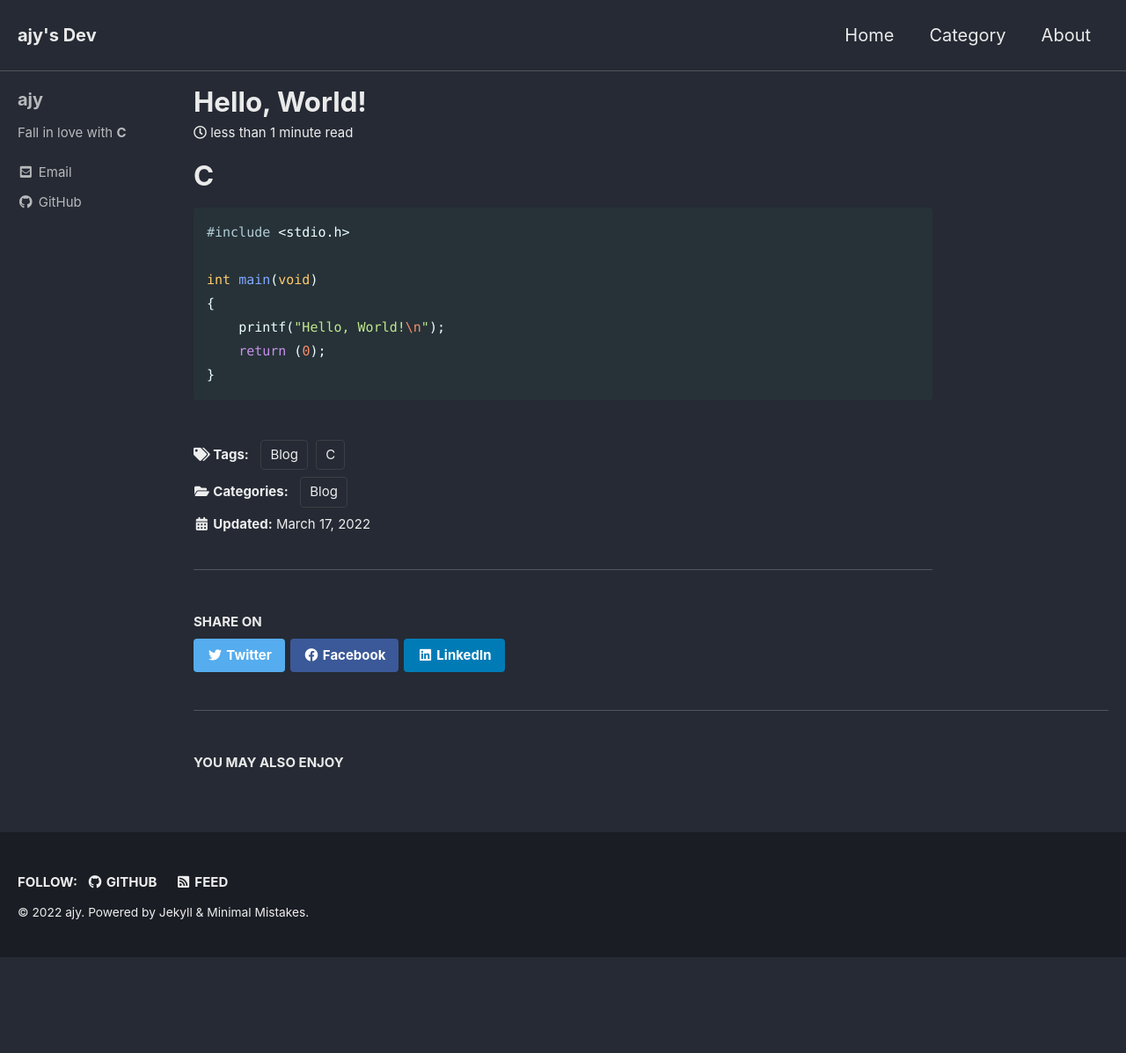
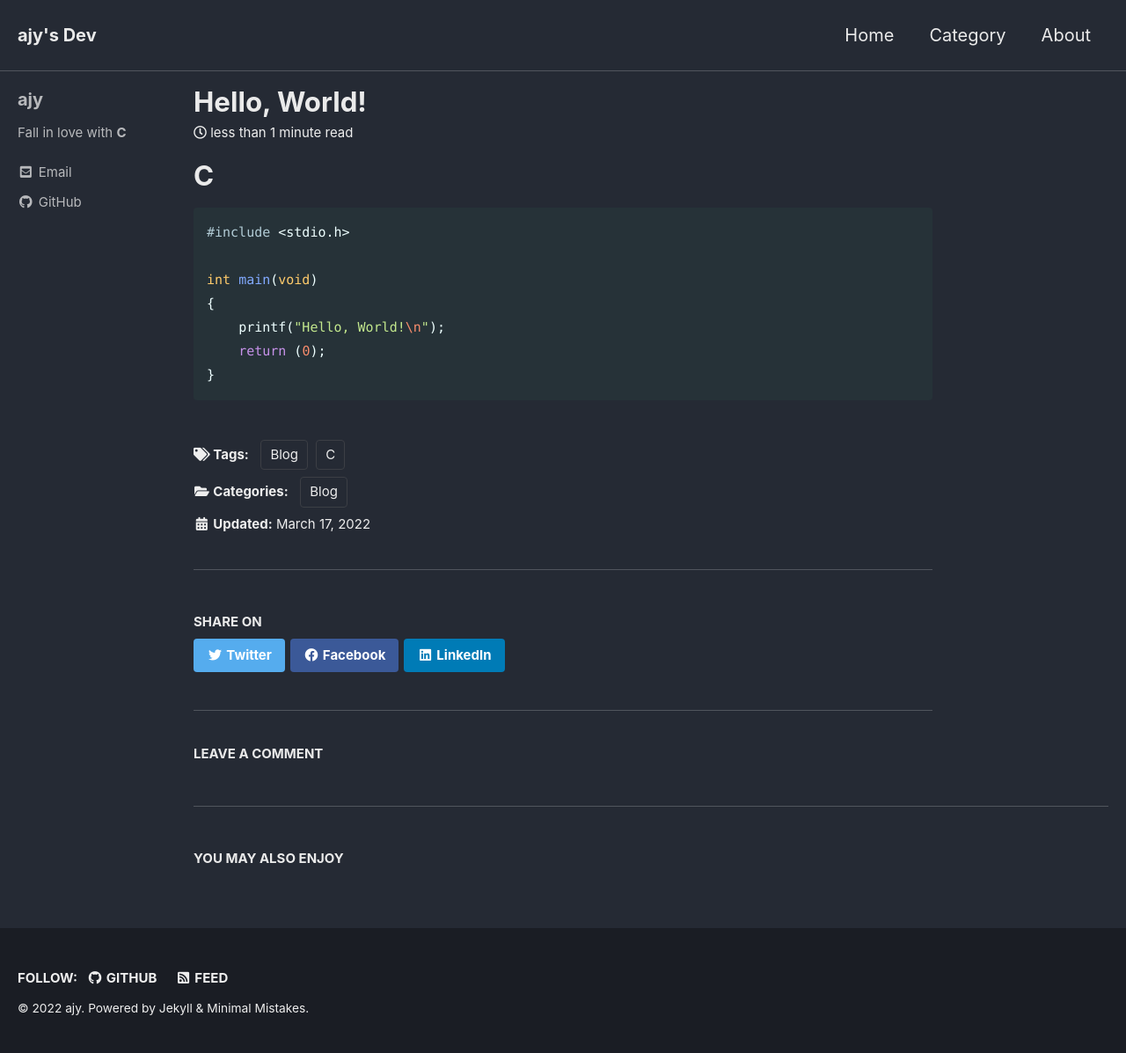
Before and after one commit to ajy-dev/ajy-dev.github.io, a Jekyll site: the page built from _posts/2022-03-17-First-Post.md, in a window 1280 px wide. Shown: the whole page at 88% size. Built offline with Jekyll 4.4.1, drawn with Linux system fonts in a browser that asks for light colours; cached includes are drawn as plain includes; comment, search, counter and statistics services are not loaded; before the commit the page ends 1088 px from its top, so only the background shows below that.

Commit message:
Add utterances comments

```diff
--- a/_config.yml
+++ b/_config.yml
@@ -23,7 +23,7 @@ name                     : "ajy"
 description              : "The Dev Blog"
 url                      : "https://ajy-dev.github.io" # the base hostname & protocol for your site e.g. "https://mmistakes.github.io"
 baseurl                  : # the subpath of your site, e.g. "/blog"
-repository               : "ajy-dev/ajy-dev.github.io" # GitHub username/repo-name e.g. "mmistakes/minimal-mistakes"
+repository               : "ajy-dev/github-page-comments" # GitHub username/repo-name e.g. "mmistakes/minimal-mistakes"
 teaser                   : # path of fallback teaser image, e.g. "/assets/images/500x300.png"
 logo                     : # path of logo image to display in the masthead, e.g. "/assets/images/88x88.png"
 masthead_title           : # overrides the website title displayed in the masthead, use " " for no title
@@ -31,7 +31,7 @@ future                   : true
 # breadcrumbs            : false # true, false (default)
 words_per_minute         : 200
 comments:
-  provider               : # false (default), "disqus", "discourse", "facebook", "staticman", "staticman_v2", "utterances", "giscus", "custom"
+  provider               : "utterances" # false (default), "disqus", "discourse", "facebook", "staticman", "staticman_v2", "utterances", "giscus", "custom"
   disqus:
     shortname            : # https://help.disqus.com/customer/portal/articles/466208-what-s-a-shortname-
   discourse:
@@ -42,8 +42,8 @@ comments:
     num_posts            : # 5 (default)
     colorscheme          : # "light" (default), "dark"
   utterances:
-    theme                : # "github-light" (default), "github-dark"
-    issue_term           : # "pathname" (default)
+    theme                : "github-dark" # "github-light" (default), "github-dark"
+    issue_term           : "pathname" # "pathname" (default)
   giscus:
     repo_id              : # Shown during giscus setup at https://giscus.app
     category_name        : # Full text name of the category
@@ -285,7 +285,7 @@ defaults:
       layout: single
       author_profile: true
       read_time: true
-      comments: # true
+      comments: true
       share: true
       related: true
   # _pages
```
